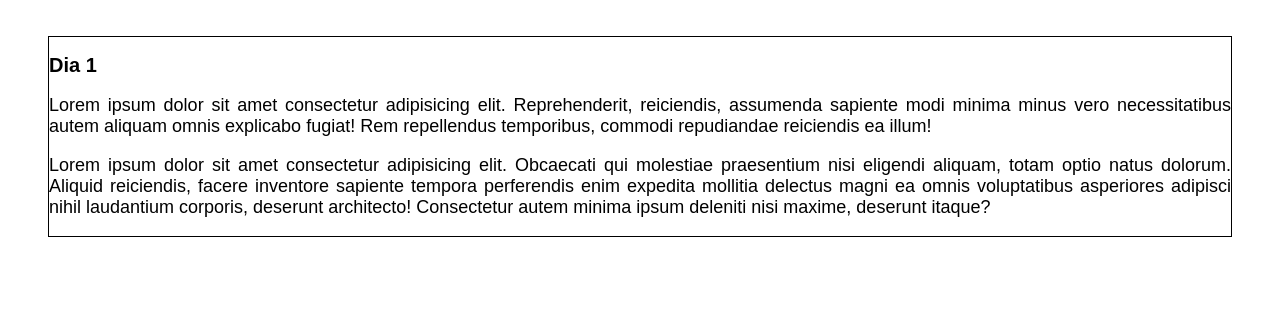
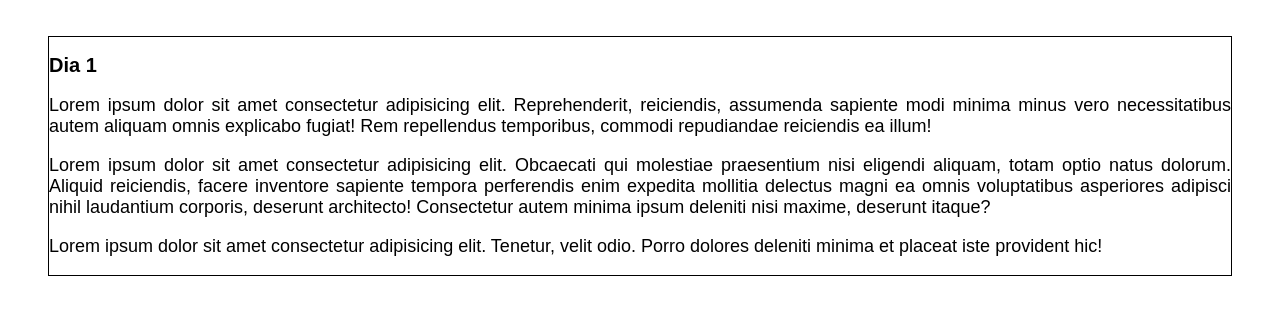
Before and after one commit to blackshot26/blog, a plain HTML site: page index.html in a window 1280 px wide. Shown: the part 74-388 px from the top of the page. Drawn offline with Linux system fonts and the light colour scheme.

Commit message:
Agregado el contenido final

```diff
--- a/index.html
+++ b/index.html
@@ -17,6 +17,7 @@
             <h2 class="titulo">Dia 1</h2>
             <p>Lorem ipsum dolor sit amet consectetur adipisicing elit. Reprehenderit, reiciendis, assumenda sapiente modi minima minus vero necessitatibus autem aliquam omnis explicabo fugiat! Rem repellendus temporibus, commodi repudiandae reiciendis ea illum!</p>
             <p>Lorem ipsum dolor sit amet consectetur adipisicing elit. Obcaecati qui molestiae praesentium nisi eligendi aliquam, totam optio natus dolorum. Aliquid reiciendis, facere inventore sapiente tempora perferendis enim expedita mollitia delectus magni ea omnis voluptatibus asperiores adipisci nihil laudantium corporis, deserunt architecto! Consectetur autem minima ipsum deleniti nisi maxime, deserunt itaque?</p>
+            <p>Lorem ipsum dolor sit amet consectetur adipisicing elit. Tenetur, velit odio. Porro dolores deleniti minima et placeat iste provident hic!</p>
         </section>
     </main>
 </body>
```
